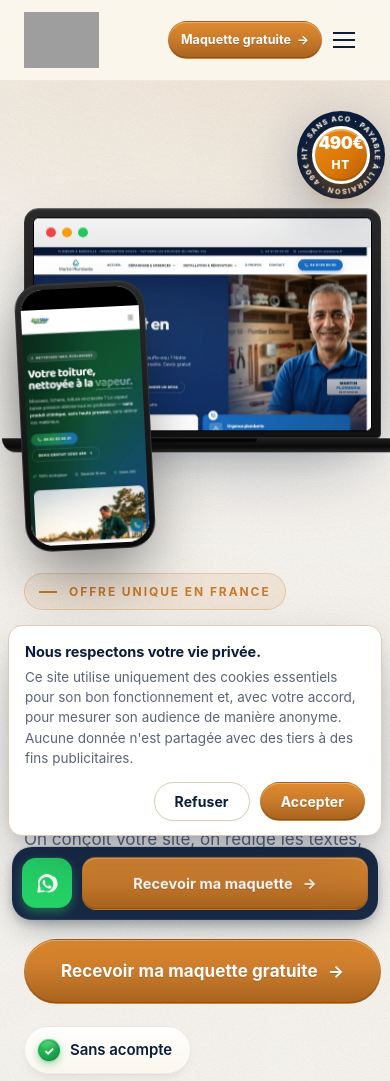
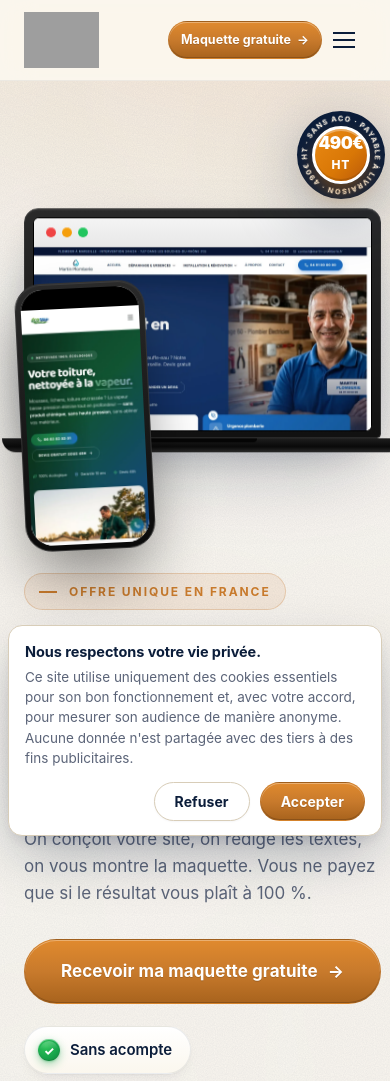
Before and after one commit to mouradlatreche44/Batipro-maquette-beige, a website: page index.html in a window 390 px wide. Shown: the top 1081 px of the page. Drawn offline with Linux system fonts and the light colour scheme; grey boxes are pictures that could not be loaded.

Commit message:
Retire la sticky CTA mobile (trop invasive)

```diff
--- a/assets/css/style.css
+++ b/assets/css/style.css
@@ -2241,60 +2241,6 @@ em, .italic-serif {
 }
 
 /* =========================================================
-   STICKY CTA MOBILE — bottom bar avec WhatsApp + Maquette
-   ========================================================= */
-.mobile-cta-bar {
-  display: none;
-  position: fixed;
-  left: 12px; right: 12px; bottom: 12px;
-  z-index: 90;
-  padding: 10px;
-  gap: 10px;
-  background: rgba(11, 29, 58, 0.94);
-  backdrop-filter: saturate(180%) blur(14px);
-  -webkit-backdrop-filter: saturate(180%) blur(14px);
-  border-radius: 20px;
-  box-shadow: 0 12px 32px -8px rgba(11,29,58,.4), 0 4px 10px rgba(0,0,0,.18);
-  align-items: center;
-  transform: translateY(120%);
-  transition: transform .35s cubic-bezier(.22,.61,.36,1);
-}
-.mobile-cta-bar.visible { transform: translateY(0); }
-.mcb-wa {
-  flex-shrink: 0;
-  display: inline-grid;
-  place-items: center;
-  width: 50px;
-  height: 50px;
-  background: #25D366;
-  border-radius: 14px;
-  color: #fff;
-  text-decoration: none;
-  font-size: 0;
-  box-shadow: 0 4px 10px rgba(37,211,102,.40);
-  transition: transform .2s ease;
-}
-.mcb-wa svg { width: 26px; height: 26px; color: #fff; }
-.mcb-wa:hover { transform: scale(1.05); color: #fff; }
-.mcb-wa span { display: none; }
-.mcb-cta {
-  flex: 1;
-  padding: 14px 18px;
-  font-size: 14.5px;
-  border-radius: 14px;
-  white-space: nowrap;
-  letter-spacing: -0.005em;
-}
-
-@media (max-width: 760px) {
-  .mobile-cta-bar { display: flex; }
-  /* Évite que le contenu soit caché derrière la bar */
-  body { padding-bottom: 80px; }
-  /* Si bandeau RGPD ouvert, on remonte la sticky CTA pour qu'elles ne se chevauchent pas */
-  body:has(.cookie-banner:not([hidden])) .mobile-cta-bar { transform: translateY(120%); }
-}
-
-/* =========================================================
    COOKIE / RGPD BANNER
    ========================================================= */
 .cookie-banner {
--- a/assets/js/script.js
+++ b/assets/js/script.js
@@ -450,24 +450,6 @@
     });
   }
 
-  // ---------- Sticky CTA mobile ----------
-  const mobileCta = qs('#mobileCtaBar');
-  if (mobileCta) {
-    const formSection = qs('#formulaire');
-    function updateMobileCta() {
-      const scrolled = window.scrollY > 400;
-      // Masque la sticky CTA quand on entre dans le formulaire (évite le doublon)
-      let inForm = false;
-      if (formSection) {
-        const r = formSection.getBoundingClientRect();
-        inForm = r.top < window.innerHeight && r.bottom > 80;
-      }
-      mobileCta.classList.toggle('visible', scrolled && !inForm);
-    }
-    window.addEventListener('scroll', updateMobileCta, { passive: true });
-    updateMobileCta();
-  }
-
   // ---------- Cookie banner ----------
   const cookieBanner = qs('#cookieBanner');
   const cookieAccept = qs('#cookieAccept');
--- a/index.html
+++ b/index.html
@@ -941,17 +941,6 @@
     <div class="footer-bottom"><div class="container">© 2026 Batiproconnect. Tous droits réservés.</div></div>
   </footer>
 
-  <!-- STICKY CTA MOBILE -->
-  <div class="mobile-cta-bar" id="mobileCtaBar" aria-hidden="false">
-    <a href="https://wa.me/33756836351?text=Bonjour%2C%20je%20souhaite%20une%20maquette%20gratuite." class="mcb-wa" target="_blank" rel="noopener" aria-label="Contacter sur WhatsApp">
-      <svg viewBox="0 0 24 24" fill="currentColor" aria-hidden="true"><path d="M17.6 6.32A8 8 0 0 0 4.06 13.7L3 21l7.5-1a8 8 0 0 0 11.36-7.4 7.94 7.94 0 0 0-2.32-5.66 1 1 0 0 0-.94-.62Zm-5.6 13.5h0a6.6 6.6 0 0 1-3.4-.92l-.24-.14-2.6.36.4-2.5-.16-.26a6.62 6.62 0 0 1 5.16-9.84 6.5 6.5 0 0 1 4.7 1.94 6.5 6.5 0 0 1 1.94 4.7 6.62 6.62 0 0 1-5.8 6.66Zm3.62-4.94c-.2-.1-1.18-.58-1.36-.64s-.32-.1-.46.1-.52.64-.64.78-.24.14-.44 0a5.42 5.42 0 0 1-1.6-1 6 6 0 0 1-1.1-1.38c-.12-.2 0-.3.08-.4s.2-.24.3-.36a1.4 1.4 0 0 0 .2-.34.36.36 0 0 0 0-.34c0-.1-.46-1.1-.62-1.5s-.34-.34-.46-.34h-.4a.78.78 0 0 0-.56.26 2.3 2.3 0 0 0-.74 1.74 4 4 0 0 0 .84 2.14 9.18 9.18 0 0 0 3.5 3.1c.5.2.88.32 1.18.42a2.84 2.84 0 0 0 1.3.08 2.14 2.14 0 0 0 1.4-1 1.74 1.74 0 0 0 .12-1c0-.1-.18-.16-.38-.26Z"/></svg>
-      <span>WhatsApp</span>
-    </a>
-    <a href="#formulaire?utm_source=landing&amp;utm_medium=cta&amp;utm_campaign=maquette&amp;utm_content=sticky-mobile" class="mcb-cta btn btn-cta">
-      Recevoir ma maquette <span aria-hidden="true">→</span>
-    </a>
-  </div>
-
   <!-- BANDEAU RGPD / COOKIES -->
   <div class="cookie-banner" id="cookieBanner" role="dialog" aria-live="polite" aria-label="Consentement cookies" hidden>
     <div class="cookie-inner">
@@ -966,6 +955,6 @@
     </div>
   </div>
 
-  <script src="assets/js/script.js?v=10" defer></script>
+  <script src="assets/js/script.js?v=11" defer></script>
 </body>
 </html>
```
